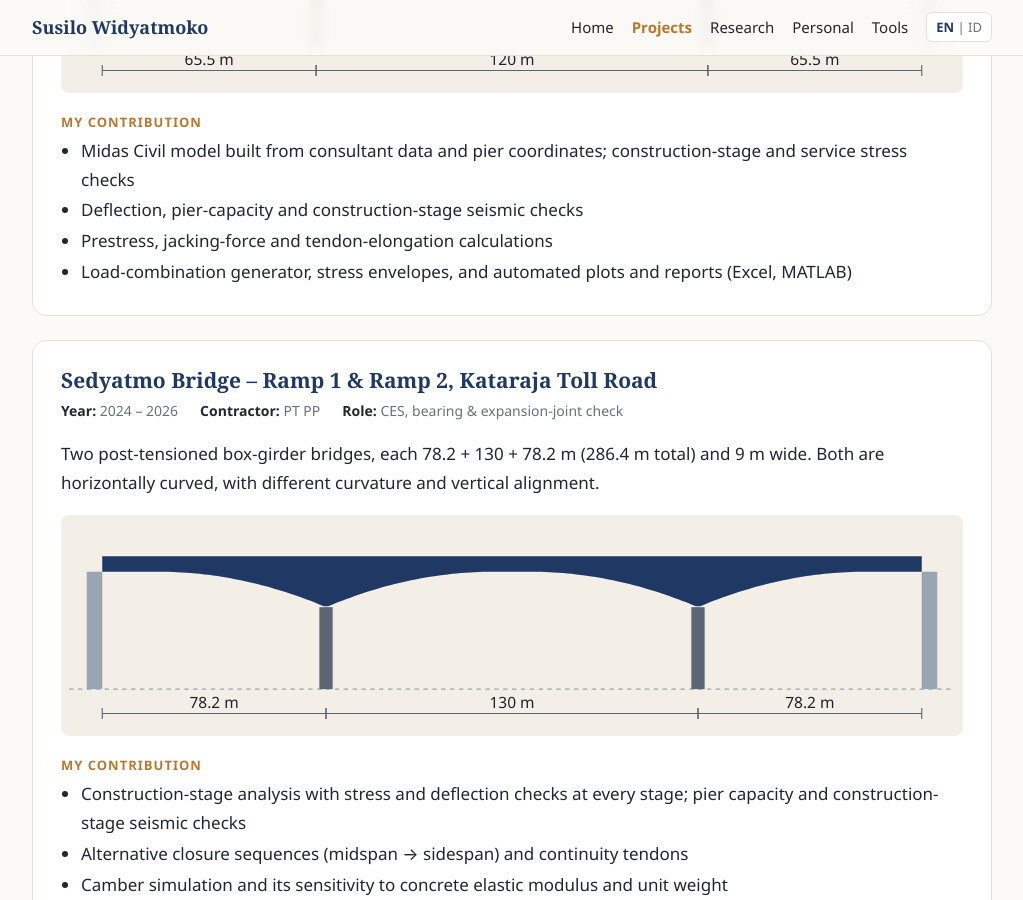
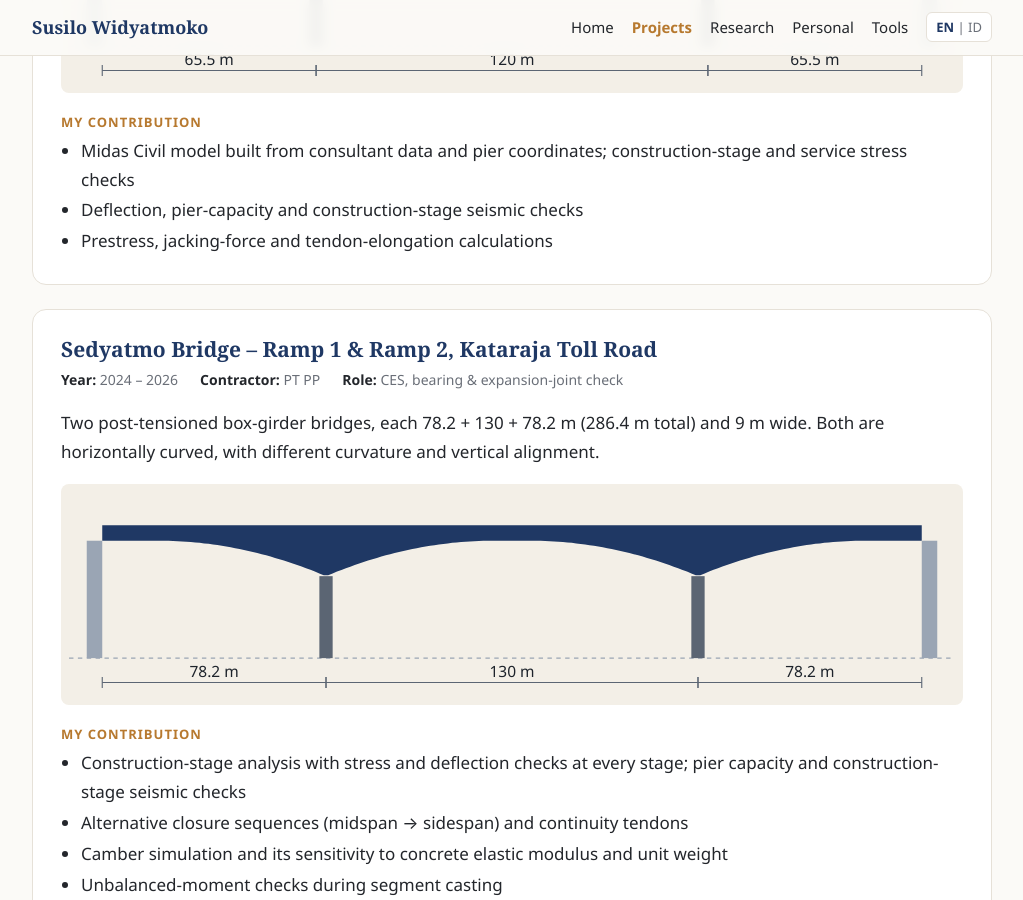
Before and after one commit to susilowidyatmoko/susilowidyatmoko.github.io, a Jekyll site: the page built from projects.html, in a window 1280 px wide and 900 px high, scrolled down 1269 px. Shown: the whole window, without its empty margins (128-1151 px from the left). Built offline with Jekyll 4.4.1, drawn with Linux system fonts in a browser that asks for light colours.

Commit message:
Remove load-combination tool line from NPEA case study
Co-Authored-By: Claude Opus 5.5 <noreply@anthropic.com>

```diff
--- a/projects.html
+++ b/projects.html
@@ -51,13 +51,11 @@ nav: projects
       <li>Midas Civil model built from consultant data and pier coordinates; construction-stage and service stress checks</li>
       <li>Deflection, pier-capacity and construction-stage seismic checks</li>
       <li>Prestress, jacking-force and tendon-elongation calculations</li>
-      <li>Load-combination generator, stress envelopes, and automated plots and reports (Excel, MATLAB)</li>
     </ul>
     <ul class="id">
       <li>Pemodelan Midas Civil dari data konsultan dan koordinat pier; pengecekan tegangan tahap konstruksi dan kondisi layan</li>
       <li>Pengecekan defleksi, kapasitas pier, dan gempa saat konstruksi</li>
       <li>Perhitungan prestress, gaya jacking, dan elongasi tendon</li>
-      <li>Generator kombinasi beban, envelope tegangan, serta otomasi grafik dan laporan (Excel, MATLAB)</li>
     </ul>
   </article>
 
```
